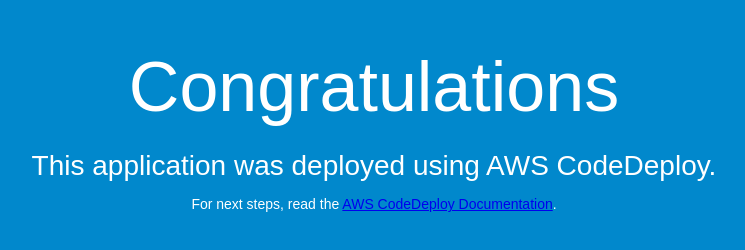
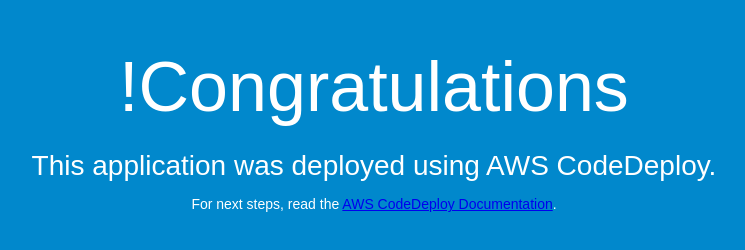
Before and after one commit to pratyup10/pratyushawscicdawslab1, a plain HTML site: page index.html in a window 1280 px wide. Shown: the whole page, without its empty margins (266-1011 px from the left). Drawn offline with Linux system fonts and the light colour scheme.

Commit message:
Update index.html

```diff
--- a/index.html
+++ b/index.html
@@ -26,7 +26,7 @@
 </head>
 <body>
   <div align="center">
-    <h1>Congratulations</h1>
+    <h1>!Congratulations</h1>
     <h2>This application was deployed using AWS CodeDeploy.</h2>
     <p>For next steps, read the <a href="http://aws.amazon.com/documentation/codedeploy">AWS CodeDeploy Documentation</a>.</p>
   </div>
```
